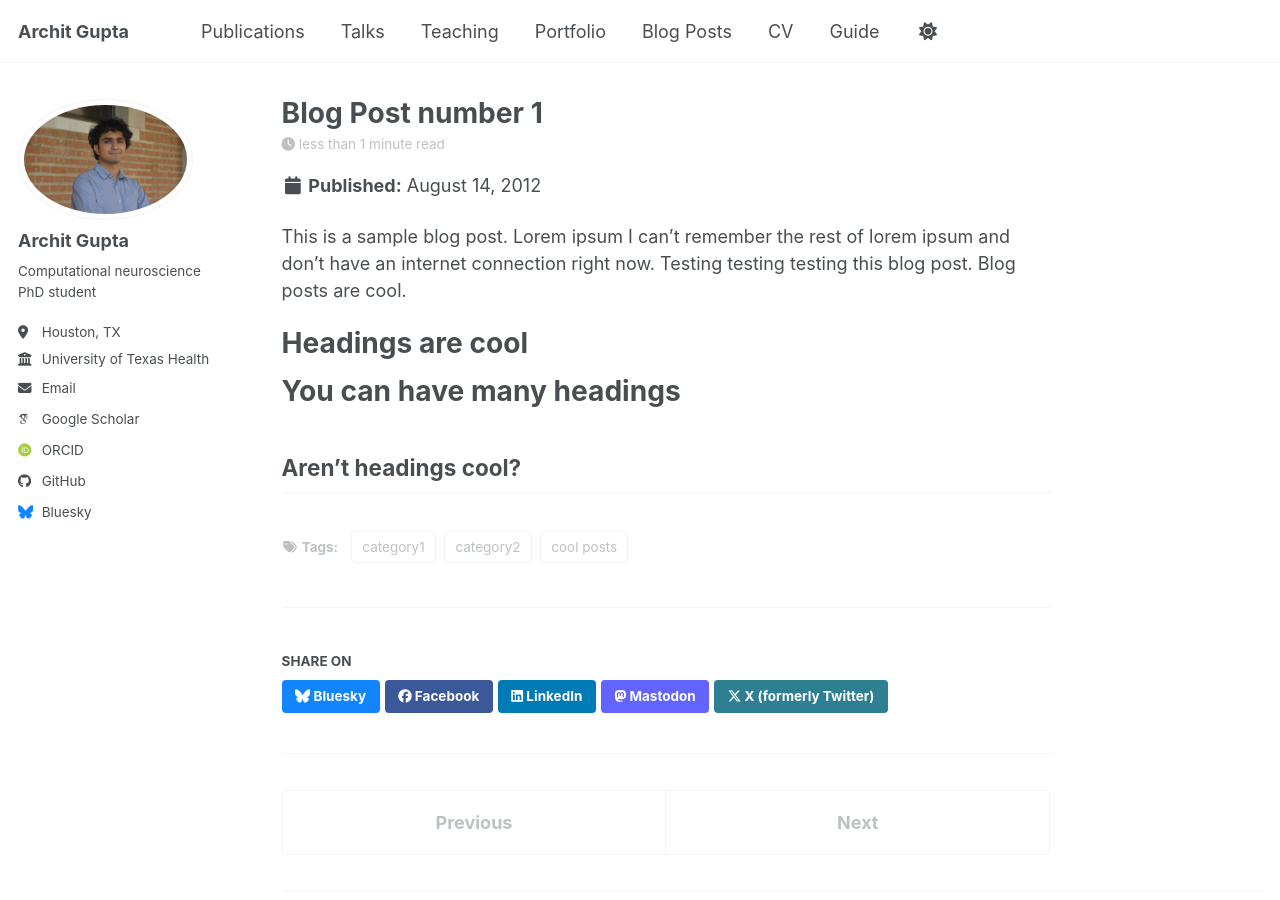
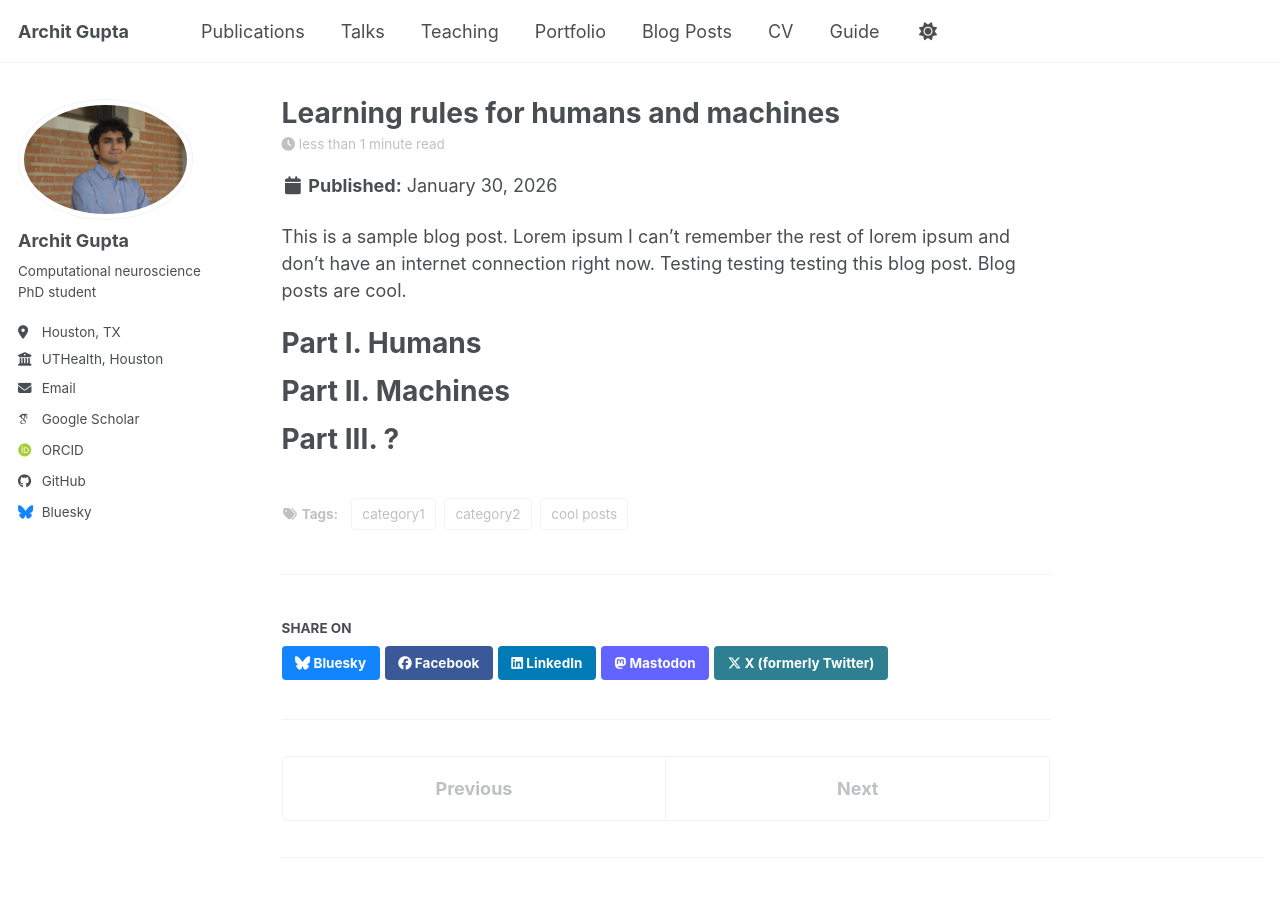
Before and after one commit to architg1/architg1.github.io, a Jekyll site: the page built from _posts/2012-08-14-blog-post-1.md, in a window 1280 px wide and 900 px high. Built offline with Jekyll 4.4.1, drawn with Linux system fonts in a browser that asks for light colours; some web fonts are replaced; a script bundle is joined from its source files by our own code; library files that are not in the unit come from our copies.

Commit message:
basic changes

```diff
--- a/_config.yml
+++ b/_config.yml
@@ -28,7 +28,7 @@ author:
   pronouns         : # example: "she/her"
   bio              : "Computational neuroscience PhD student"
   location         : "Houston, TX"
-  employer         : "University of Texas Health Science Center at Houston"
+  employer         : "UTHealth, Houston"
   uri              : # URL
   email            : "archit.gupta@uth.tmc.edu"
 
--- a/_posts/2012-08-14-blog-post-1.md
+++ b/_posts/2012-08-14-blog-post-1.md
@@ -1,7 +1,7 @@
 ---
-title: 'Blog Post number 1'
-date: 2012-08-14
-permalink: /posts/2012/08/blog-post-1/
+title: 'Learning rules for humans and machines'
+date: 2026-01-30
+permalink: /posts/2026/01/blog-post-1/
 tags:
   - cool posts
   - category1
@@ -10,11 +10,11 @@ tags:
 
 This is a sample blog post. Lorem ipsum I can't remember the rest of lorem ipsum and don't have an internet connection right now. Testing testing testing this blog post. Blog posts are cool.
 
-Headings are cool
+Part I. Humans
 ======
 
-You can have many headings
+Part II. Machines
 ======
 
-Aren't headings cool?
-------
+Part III. ?
+======
```
